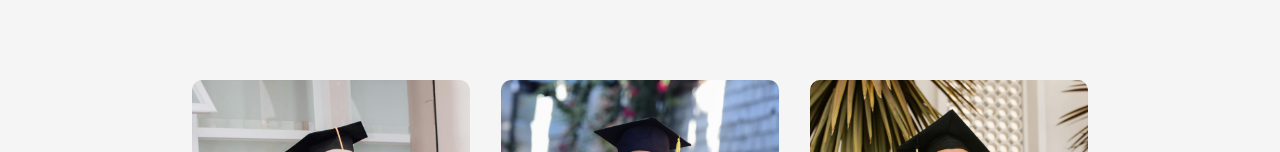
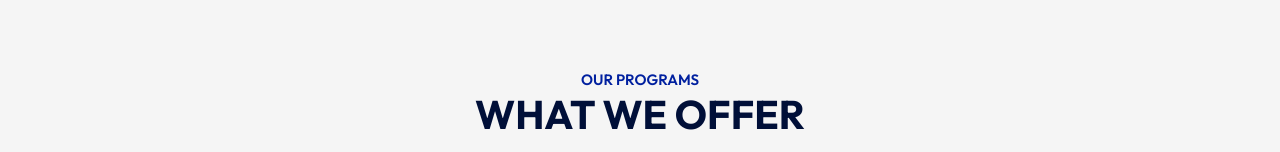
Before and after one commit to Dinuka0704/EDUSITY2.0, a React (Vite) app: page / in a window 1280 px wide. Shown: the part 800-952 px from the top of the page. Built offline with nearby package versions, Linux system fonts and the light colour scheme.

Commit message:
Programs2
10/03/2025

```diff
--- a/src/App.jsx
+++ b/src/App.jsx
@@ -2,12 +2,14 @@ import React from 'react'
 import Navbar from './Components/Navbar/Navbar'
 import Hero from './Components/Navbar/Hero/Hero'
 import Program from './Components/Programs/Program'
+import Title from './Components/Title/Title'
 
 const App = () => {
   return (
     <div>
       <Navbar/>
       <Hero/>
+      <Title/>
       <Program/>
     </div>
   )
--- a/src/Components/Programs/Program.css
+++ b/src/Components/Programs/Program.css
@@ -13,4 +13,34 @@
 
 .program{
     flex-basis: 31%;
+    position: relative;
 }
+
+.caption{
+    border-radius: 10px;
+    position: absolute;
+    top: 0;
+    left: 0;
+    bottom: 0;
+    right: 0;
+    background: rgba(0, 15, 152, 0.5);
+    display: flex;
+    align-items: center;
+    justify-content: center;
+    flex-direction: column;
+    color: #fff;
+    cursor: pointer;
+    opacity: 0;
+    padding-top: 100%;
+    transition: 0.4s;
+
+}
+
+.caption img{
+    width: 60px;
+    margin-bottom: 10px;
+}
+.program:hover .caption{
+    opacity: 1;
+    padding-top: 0;
+}
--- a/src/Components/Programs/Program.jsx
+++ b/src/Components/Programs/Program.jsx
@@ -3,18 +3,33 @@ import './Program.css';
 import program_1 from '../../assets/program-1.png'
 import program_2 from '../../assets/program-2.png'
 import program_3 from '../../assets/program-3.png'
+import program_icon_1 from '../../assets/program-icon-1.png'
+import program_icon_2 from '../../assets/program-icon-2.png'
+import program_icon_3 from '../../assets/program-icon-3.png'
 
 function Program() {
   return (
     <div className='programs container'>
         <div className="program">
             <img src={program_1} alt="" />
+            <div className='caption'>
+              <img src={program_icon_1} alt="" />
+              <p>Graduation Degree</p>
+            </div>
         </div>
         <div className="program">
             <img src={program_2} alt="" />
+            <div className='caption'>
+              <img src={program_icon_2} alt="" />
+              <p>Graduation Degree</p>
+            </div>
         </div>
         <div className="program">
             <img src={program_3} alt="" />
+            <div className='caption'>
+              <img src={program_icon_3} alt="" />
+              <p>Graduation Degree</p>
+            </div>
         </div>
     </div>
   )
--- /dev/null
+++ b/src/Components/Title/Title.css
@@ -0,0 +1,14 @@
+.title{
+    text-align: center;
+    color: #00209f;
+    font-size: 15px;
+    font-weight: 600;
+    text-transform: uppercase;
+    margin: 70px 0 30px ;
+}
+.title h2{
+    font-size: 40px;
+    margin-bottom: 5px;
+    color: #000F38;
+    text-decoration: none;
+}
--- /dev/null
+++ b/src/Components/Title/Title.jsx
@@ -0,0 +1,14 @@
+import React from 'react'
+import './Title.css'
+
+function Title() {
+  return (
+    <div className='title'>
+        <p>Our Programs</p>
+        <h2>What we offer</h2>
+
+    </div>
+  )
+}
+
+export default Title
```
